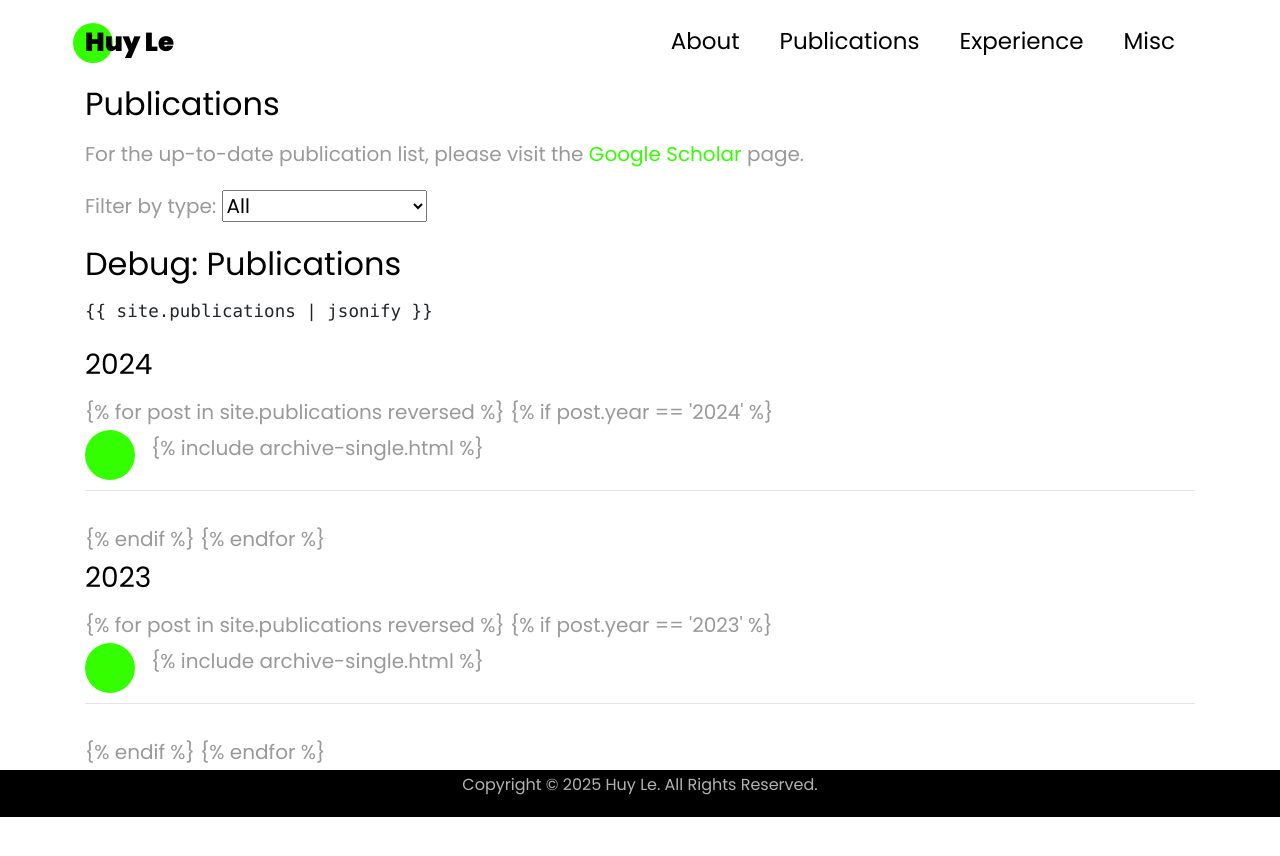
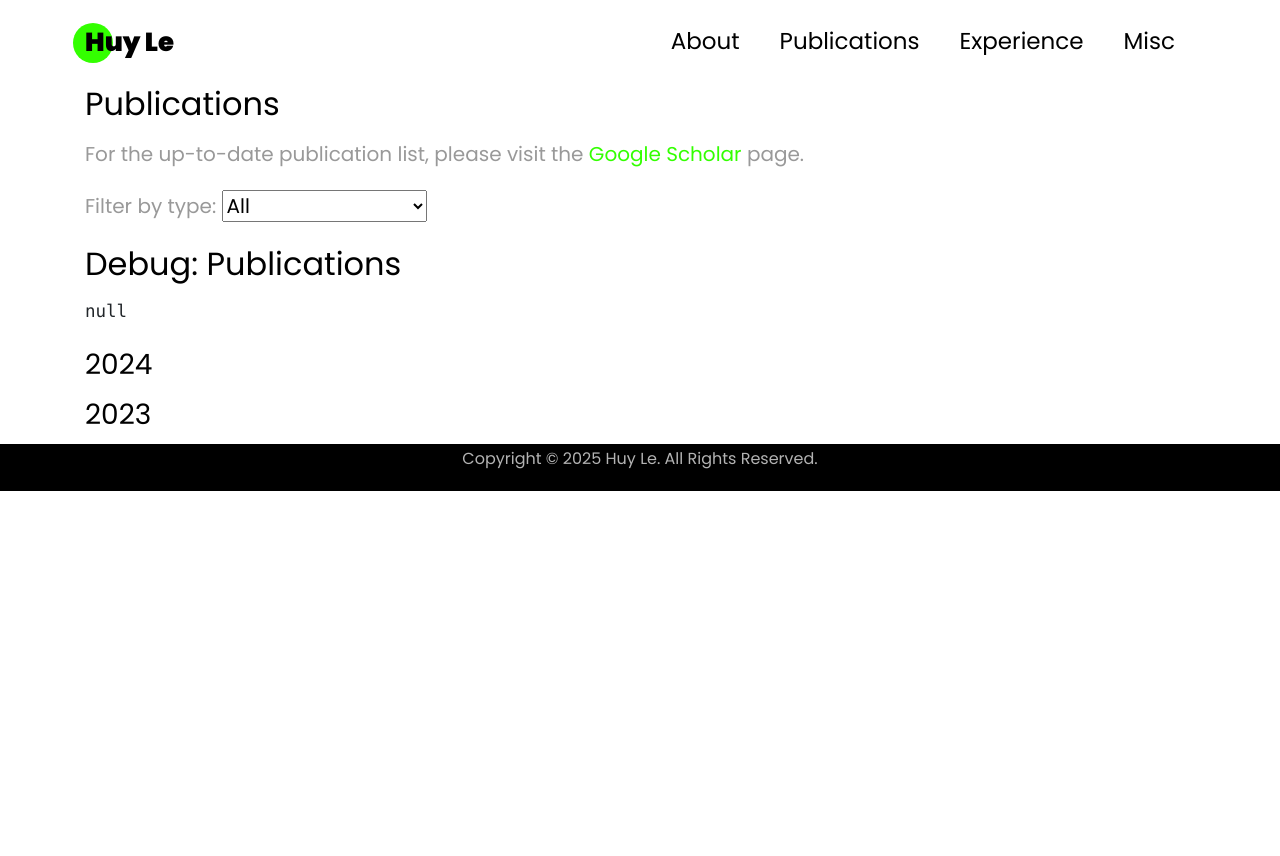
Before and after one commit to lehuy1611/lehuy1611.github.io, a Jekyll site: the page built from publication.html, in a window 1280 px wide. Shown: the top 856 px of the page. Built offline with Jekyll 4.4.1, drawn with Linux system fonts in a browser that asks for light colours; some web fonts are replaced; some of the changed lines change nothing that is shown.

Commit message:
update web layout

```diff
--- a/_config.yml
+++ b/_config.yml
@@ -1,324 +1,63 @@
 # Welcome to Jekyll!
 #
-# This config file is meant for settings that affect your entire site, values
-# which you are expected to set up once and rarely need to edit after that.
+# This config file is meant for settings that affect your whole blog, values
+# which you are expected to set up once and rarely edit after that. If you find
+# yourself editing this file very often, consider using Jekyll's data files
+# feature for the data you need to update frequently.
+#
 # For technical reasons, this file is *NOT* reloaded automatically when you use
-# `jekyll serve`. If you change this file, please restart the server process.
+# 'bundle exec jekyll serve'. If you change this file, please restart the server process.
+#
+# If you need help with YAML syntax, here are some quick references for you:
+# https://learn-the-web.algonquindesign.ca/topics/markdown-yaml-cheat-sheet/#yaml
+# https://learnxinyminutes.com/docs/yaml/
+#
+# Site settings
+# These are used to personalize your new site. If you look in the HTML files,
+# you will see them accessed via {{ site.title }}, {{ site.email }}, and so on.
+# You can create any custom variable you would like, and they will be accessible
+# in the templates via {{ site.myvariable }}.
 
-# Site Settings
-locale                   : "en-US"
-title                    : "Home"
-title_separator          : "-"
-name                     : &name "Kashu Yamazaki"
-description              : &description "personal description"
-url                      : https://Kashu7100.github.io
-baseurl                  : "" # the subpath of your site, e.g. "/blog"
-repository               : "Kashu7100/Kashu7100.github.io"
-teaser                   :  # filename of teaser fallback teaser image placed in /images/, .e.g. "500x300.png"
-breadcrumbs              : false # true, false (default)
-words_per_minute         : 160
-future                   : false
-read_more                : "disabled" # if enabled, adds "Read more" links to excerpts
-talkmap_link             : false #change to true to add link to talkmap on talks page
-comments:
-  provider               : # false (default), "disqus", "discourse", "facebook", "google-plus", "staticman", "custom"
-  disqus:
-    shortname            :
-  discourse:
-    server               : # https://meta.discourse.org/t/embedding-discourse-comments-via-javascript/31963 , e.g.: meta.discourse.org
-  facebook:
-    appid                :
-    num_posts            : # 5 (default)
-    colorscheme          : # "light" (default), "dark"
-staticman:
-  allowedFields          : ['name', 'email', 'url', 'message']
-  branch                 : "gh-pages" # "master", "gh-pages"
-  commitMessage          : "New comment."
-  filename               : comment-{@timestamp}
-  format                 : "yml"
-  moderation             : true
-  path                   : "_data/comments/{options.slug}"
-  requiredFields         : ['name', 'email', 'message']
-  transforms:
-    email                : "md5"
-  generatedFields:
-    date:
-      type               : "date"
-      options:
-        format           : "iso8601" # "iso8601" (default), "timestamp-seconds", "timestamp-milliseconds"
-atom_feed:
-  path                   : # blank (default) uses feed.xml
+title: Phuc Nguyen Duc Anh
+name: Phuc, Nguyen Duc Anh
+position: AI Research Resident
+email: phucnda@gmail.com
+description: >-
+  I was an AI Research Resident at [VinAI Research, Vietnam](https://www.vinai.io/), where I worked with 3D scene understanding and multimodal Large Language Models under the supervision of [Dr. Anh Tran](https://scholar.google.com/citations?user=FYZ5ODQAAAAJ&hl=en) and [Prof. Cuong Pham](https://sites.google.com/view/cuongpham/home).
+  <br>
+  Previously, I recieved my Bachelor of Computer Science at the [University of Information Technology - VNUHCM](https://en.uit.edu.vn/).
 
-# SEO Related
-google_site_verification :
-bing_site_verification   :
-alexa_site_verification  :
-yandex_site_verification :
+baseurl: "" # the subpath of your site, e.g. /blog
+url: "http://phucnda.github.io/" # the base hostname & protocol for your site, e.g. http://example.com
+github_username: PhucNDA
+google_scholar: 9tHv7IQAAAAJ&hl
+# twitter_username: phucnda
+# google_analytics: G-MFWSBLRKG0
 
-# Social Sharing
-twitter:
-  username               :
-facebook:
-  username               :
-  app_id                 :
-  publisher              :
-og_image                 :  # Open Graph/Twitter default site image
-# For specifying social profiles
-# - https://developers.google.com/structured-data/customize/social-profiles
-social:
-  type                   : # Person or Organization (defaults to Person)
-  name                   : # If the user or organization name differs from the site's name
-  links: # An array of links to social media profiles
+# Build settings
+theme: minima
+plugins:
+  - jekyll-feed
 
+sass:
+  style: compact
 
-# Analytics
-analytics:
-  provider               :  "custom" # false (default), "google", "google-universal", "custom"
-  google:
-    tracking_id          :
-
-
-# Site Author
-author:
-  name             : "Kashu Yamazaki"
-  avatar           : "prof.jpg"
-  bio              : "Ph.D. student, School of Computer Science, Carnegie Mellon University"
-  location         : "GHC 6413"
-  cv               : "https://kashu7100.github.io/files/CV-1.pdf"
-  employer         :
-  pubmed           :
-  googlescholar    : "https://scholar.google.com/citations?hl=en&user=TF2LRvMAAAAJ"
-  email            : "kyamazak@andrew.cmu.edu"
-  researchgate     : "https://www.researchgate.net/profile/Kashu_Yamazaki"
-  uri              :
-  bitbucket        :
-  codepen          :
-  dribbble         :
-  flickr           :
-  facebook         :
-  foursquare       :
-  github           : "Kashu7100"
-  google_plus      :
-  keybase          :
-  instagram        :
-  impactstory      :
-  lastfm           :
-  linkedin         : "kashu-y-51a62b128"
-  orcid            : "https://orcid.org/0000-0001-6569-6860"
-  pinterest        :
-  soundcloud       :
-  stackoverflow    :
-  steam            :
-  tumblr           :
-  twitter          :  "kashu_yamazaki"
-  vine             :
-  weibo            :
-  xing             :
-  youtube          :
-  wikipedia        :
-
-
-# Reading Files
-include:
-  - .htaccess
-  - _pages
-  - files
-exclude:
-  - "*.sublime-project"
-  - "*.sublime-workspace"
-  - .asset-cache
-  - .bundle
-  - .jekyll-assets-cache
-  - .sass-cache
-  - CHANGELOG
-  - Capfile
-  - Gemfile
-  - Gruntfile.js
-  - LICENSE
-  - README
-  - Rakefile
-  - assets/js/_main.js
-  - assets/js/plugins
-  - assets/js/vendor
-  - config
-  - gulpfile.js
-  - log
-  - node_modules
-  - package.json
-  - tmp
-  - vendor
-keep_files:
-  - .git
-  - .svn
-encoding: "utf-8"
-markdown_ext: "markdown,mkdown,mkdn,mkd,md"
-
-
-# Conversion
-markdown: kramdown
-highlighter: rouge
-lsi: false
-excerpt_separator: "\n\n"
-incremental: false
-
-
-# Markdown Processing
-kramdown:
-  input: GFM
-  hard_wrap: false
-  auto_ids: true
-  footnote_nr: 1
-  entity_output: as_char
-  toc_levels: 1..6
-  smart_quotes: lsquo,rsquo,ldquo,rdquo
-  enable_coderay: false
-
-
-# Collections
-collections:
-  research:
-    output: true
-    permalink: /:collection/:path/
-  teaching:
-    output: true
-    permalink: /:collection/:path/
-  projects:
-    output: true
-    permalink: /:collection/:path/
-  talks:
-    output: true
-    permalink: /:collection/:path/
-  publications:
-    output: true
-    permalink: /publication/:title/
-
-
-# Defaults
-defaults:
-  # _posts
-  - scope:
-      path: ""
-      type: posts
-    values:
-      layout: single
-      author_profile: true
-      read_time: true
-      comments: true
-      share: true
-      related: true
-  # _pages
-  - scope:
-      path: ""
-      type: pages
-    values:
-      layout: single
-      author_profile: true
-  # _teaching
-  - scope:
-      path: ""
-      type: teaching
-    values:
-      layout: single
-      author_profile: true
-      share: true
-      comments: true
-  # _research
-  - scope:
-      path: ""
-      type: research
-    values:
-      layout: single
-      author_profile: true
-      share: true
-      comments: true
-  # _publications
-  - scope:
-      path: ""
-      type: publications
-    values:
-      layout: single
-      author_profile: true
-      share: true
-      comments: true
-  # _portfolio
-  - scope:
-      path: ""
-      type: projects
-    values:
-      layout: single
-      author_profile: true
-      share: true
-      comment: true
-  # _talks
-  - scope:
-      path: ""
-      type: talks
-    values:
-      layout: talk
-      author_profile: true
-      share: true
-
-# Sass/SCSS
-sass:
-  sass_dir: _sass
-  style: compressed # http://sass-lang.com/documentation/file.SASS_REFERENCE.html#output_style
-
-
-# Outputting
-permalink: /:categories/:title/
-# paginate: 5 # amount of posts to show
-# paginate_path: /page:num/
-timezone: America/Los_Angeles # http://en.wikipedia.org/wiki/List_of_tz_database_time_zones
-
-
-# Plugins
-plugins:
-  - jekyll-paginate
-  - jekyll-sitemap
-  - jekyll-gist
-  - jekyll-feed
-  - jekyll-redirect-from
-# mimic GitHub Pages with --safe
-whitelist:
-  - jekyll-paginate
-  - jekyll-sitemap
-  - jekyll-gist
-  - jekyll-feed
-  - jemoji
-
-
-# Archives
-#  Type
-#  - GitHub Pages compatible archive pages built with Liquid ~> type: liquid (default)
-#  - Jekyll Archives plugin archive pages ~> type: jekyll-archives
-#  Path (examples)
-#  - Archive page should exist at path when using Liquid method or you can
-#    expect broken links (especially with breadcrumbs enabled)
-#  - <base_path>/tags/my-awesome-tag/index.html ~> path: /tags/
-#  - <base_path/categories/my-awesome-category/index.html ~> path: /categories/
-#  - <base_path/my-awesome-category/index.html ~> path: /
-category_archive:
-  type: liquid
-  path: /categories/
-tag_archive:
-  type: liquid
-  path: /tags/
-# https://github.com/jekyll/jekyll-archives
-# jekyll-archives:
-#   enabled:
-#     - categories
-#     - tags
-#   layouts:
-#     category: archive-taxonomy
-#     tag: archive-taxonomy
-#   permalinks:
-#     category: /categories/:name/
-#     tag: /tags/:name/
-
-
-# HTML Compression
-# - http://jch.penibelst.de/
-compress_html:
-  clippings: all
-  ignore:
-    envs: development
+# Exclude from processing.
+# The following items will not be processed, by default.
+# Any item listed under the `exclude:` key here will be automatically added to
+# the internal "default list".
+#
+# Excluded items can be processed by explicitly listing the directories or
+# their entries' file path in the `include:` list.
+#
+# exclude:
+#   - .sass-cache/
+#   - .jekyll-cache/
+#   - gemfiles/
+#   - Gemfile
+#   - Gemfile.lock
+#   - node_modules/
+#   - vendor/bundle/
+#   - vendor/cache/
+#   - vendor/gems/
+#   - vendor/ruby/
--- a/publication.html
+++ b/publication.html
@@ -1,3 +1,6 @@
+---
+layout: null
+---
 <!DOCTYPE html>
 <html lang="en">
 
```
